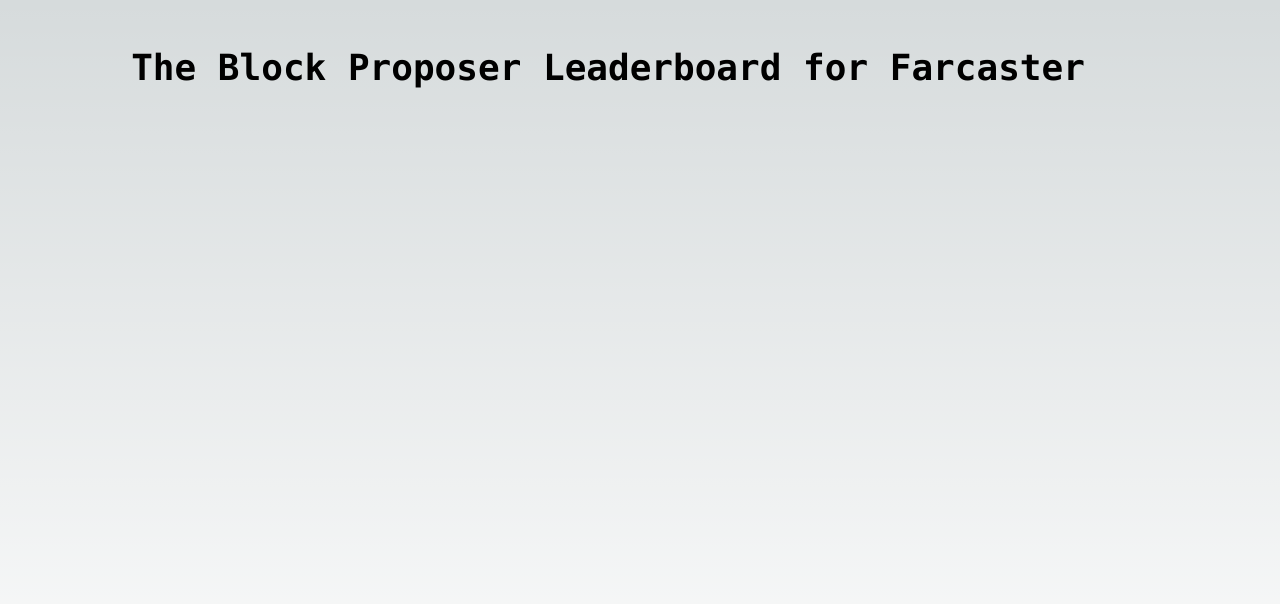
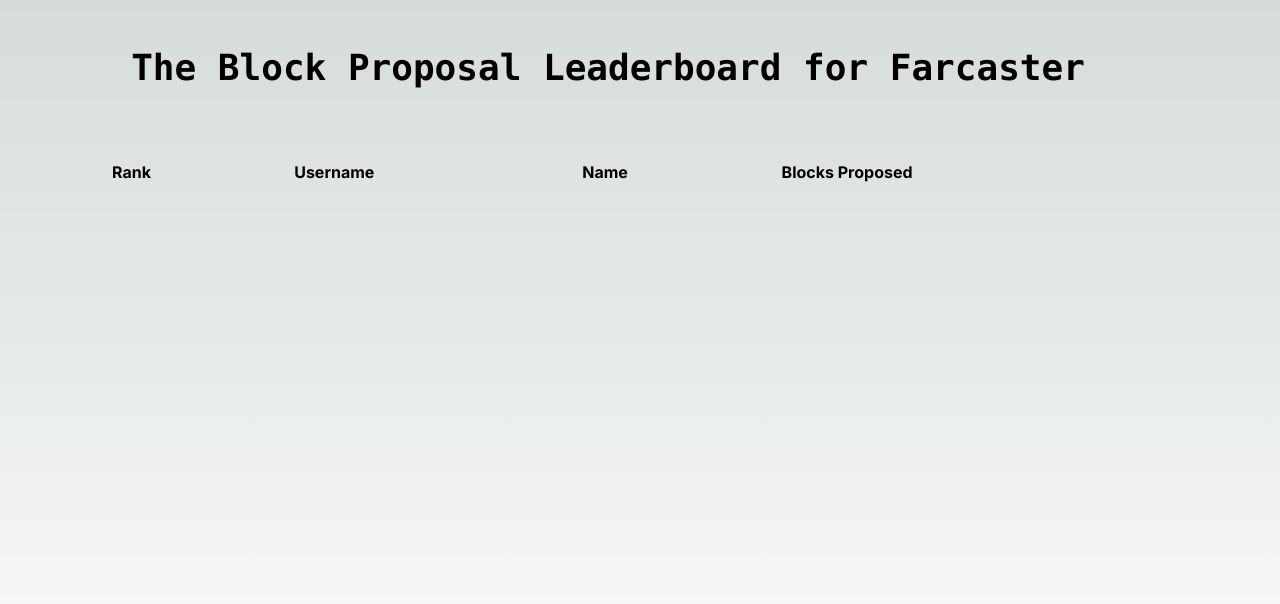
Before and after one commit to enslimeseth/block-proposer-leaderboard, a Next.js app: page / in a window 1280 px wide. Shown: the top 604 px of the page. Built offline with nearby package versions, Linux system fonts and the light colour scheme.

Commit message:
Adding table

```diff
--- a/src/app/layout.tsx
+++ b/src/app/layout.tsx
@@ -5,8 +5,8 @@
 const inter = Inter({ subsets: ["latin"] });
 
 export const metadata: Metadata = {
-  title: "Create Next App",
-  description: "Generated by create next app",
+  title: "Block Proposer Leaderboard",
+  description: "The Farcaster accounts with the most Ethereum Block Proposals",
 };
 
 export default function RootLayout({
--- a/src/app/page.tsx
+++ b/src/app/page.tsx
@@ -1,12 +1,38 @@
 import Image from "next/image";
+
+const BASE_API_URL = 'https://api.farcasterkit.com';
+
+interface LeaderboardItem {
+  rank: string;
+  eth_name: string;
+  display: string;
+  pfp: string | null;
+  fid: number;
+  connected_addresses: string;
+}
+
 
 export default function Home() {
   return (
-    // Adjusted padding: py-12 for vertical padding, px-24 for horizontal padding
-    <main className="flex min-h-screen flex-col py-12 px-24">
+    <div className="flex min-h-screen flex-col py-12 px-24">
       <div className="z-10 max-w-5xl w-full flex flex-col items-center justify-center font-mono text-sm lg:flex">
-        <h1 className="text-center text-2xl lg:text-4xl font-bold">The Block Proposer Leaderboard for Farcaster</h1>
+        <h1 className="text-center text-2xl lg:text-4xl font-bold mb-16">
+          <span> The Block Proposal Leaderboard for Farcaster</span>
+        </h1>
       </div>
-    </main>
+    <table className="min-w-full">
+      <thead>
+          <tr className="bg-white-200">
+            <th className="px-4 py-2 text-left">Rank</th>
+            <th className="px-4 py-2 text-left">Username</th>
+            <th className="px-4 py-2 text-left">Name</th>
+            <th className="px-4 py-2 text-left">Blocks Proposed</th>
+          </tr>
+      </thead>
+      <tbody className="divide-y divide-gray-300">
+
+      </tbody>
+    </table>
+    </div>
   );
 }
```
